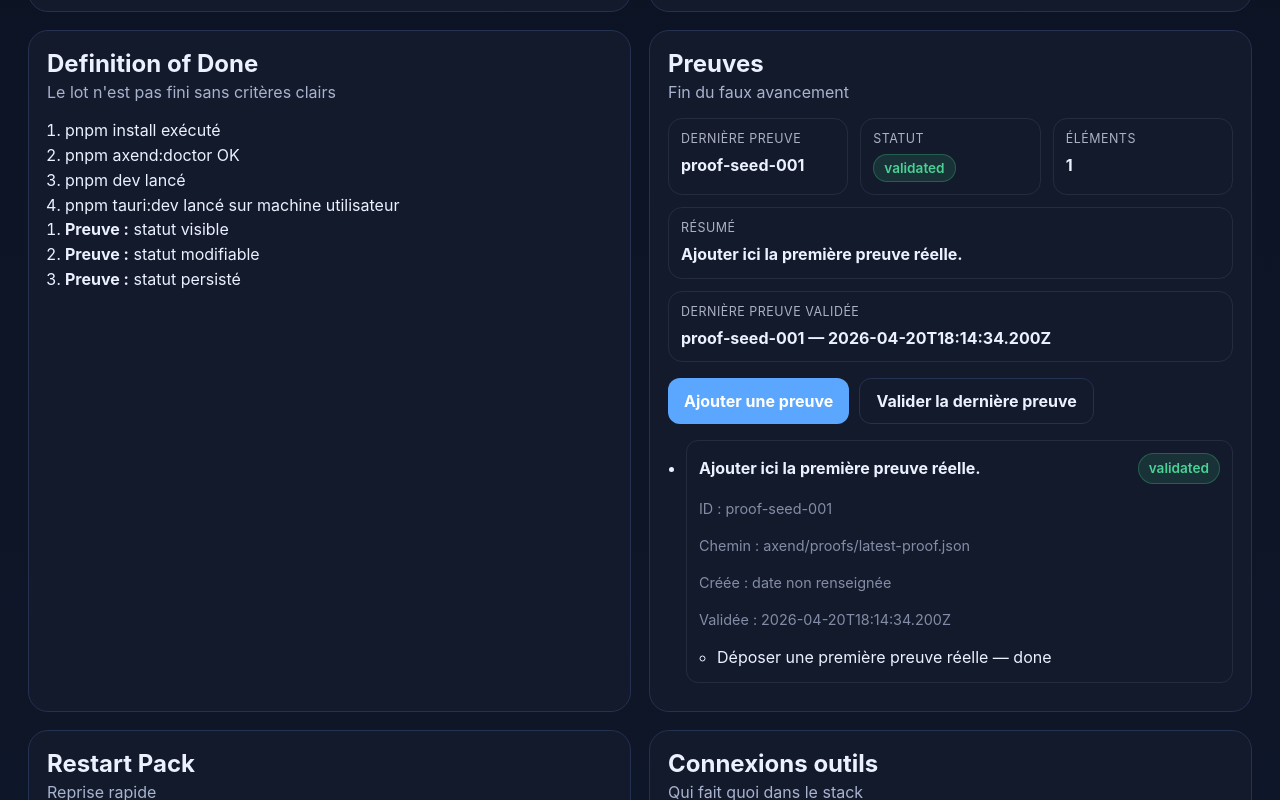
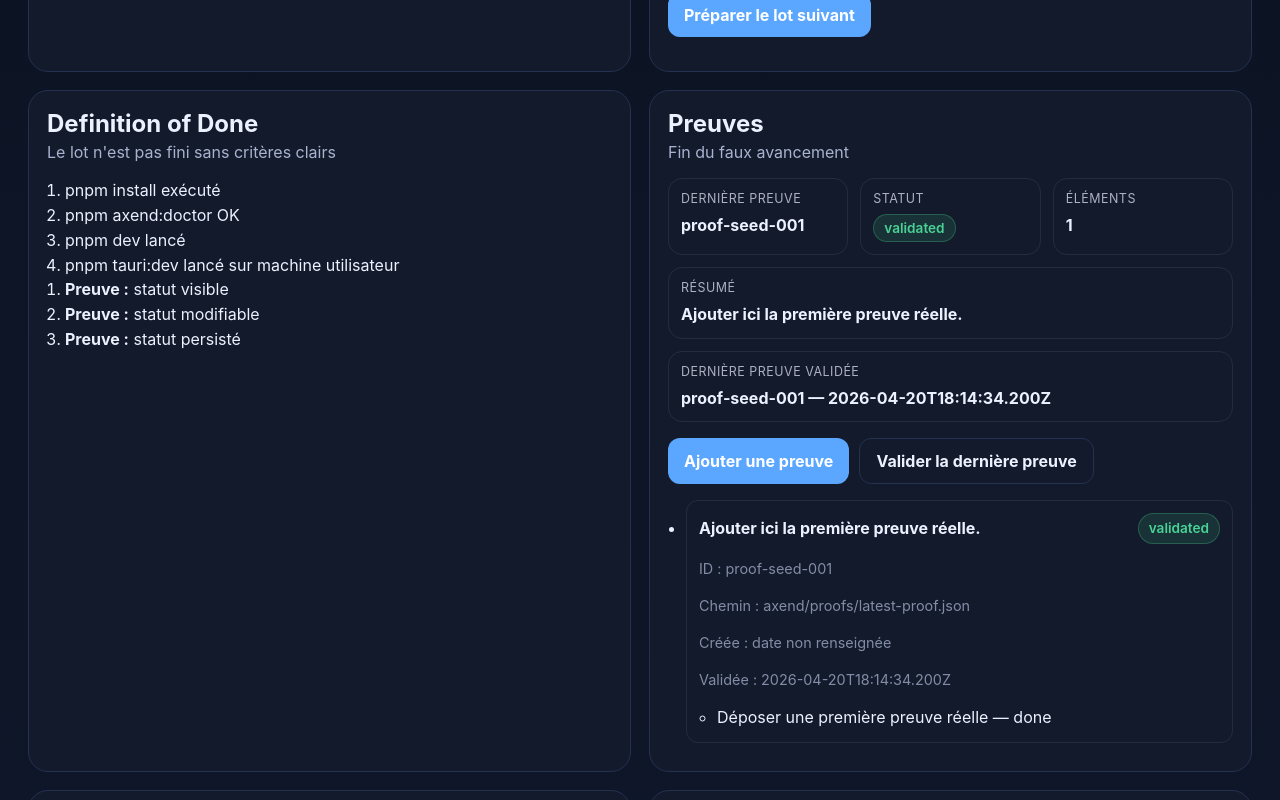
Before and after one commit to unjourinoubliablegers-bot/axend-os, a React (Vite) app: page / in a window 1280 px wide. Both pictures are taken after a click on the button "Valider la dernière preuve". Shown: the part 1559-2359 px from the top of the page. Built offline with nearby package versions, Linux system fonts and the light colour scheme.

Commit message:
feat(lot-08): prepare next lot transition flow

```diff
--- a/src/App.tsx
+++ b/src/App.tsx
@@ -14,6 +14,14 @@ const LOT_STATUS_LABELS: Record<LotStatus, string> = {
   ready_for_validation: 'Prêt à valider',
   validated: 'Validé'
 };
+function getNextLotId(currentLotId: string) {
+  const match = currentLotId.match(/^LOT-(\d+)$/);
+  if (!match) return 'LOT-01';
+
+  const currentNumber = Number(match[1]);
+  const nextNumber = currentNumber + 1;
+  return `LOT-${String(nextNumber).padStart(2, '0')}`;
+}
 function buildRestartPack(projectName: string, lotTitle: string, nextAction: string, blocker: string, lastValidatedProofAt: string | null) {
   return [
     `# RESTART PACK`,
@@ -192,6 +200,30 @@ const lastValidatedProofText = status.lastValidatedProofAt ?? 'Aucune';
       currentLotCompletedAt: validatedAt
     }));
   }
+  function prepareNextLot() {
+    const nextLotId = getNextLotId(lot.lotId);
+
+    setLot((prev) => ({
+      ...prev,
+      lotId: nextLotId,
+      title: `${nextLotId} à définir`,
+      goal: '',
+      definitionOfDone: [],
+      status: 'clear',
+      nextAction: 'Définir le prochain lot',
+      proofExpected: [],
+      blocker: '',
+      filesInScope: []
+    }));
+
+    setStatus((prev) => ({
+      ...prev,
+      currentLotId: nextLotId,
+      currentLotStatus: 'clear',
+      currentValidatedProofId: null,
+      currentLotCompletedAt: null
+    }));
+  }
 
   function resetToSeed() {
     setCore(seedProjectCore);
@@ -200,7 +232,6 @@ const lastValidatedProofText = status.lastValidatedProofAt ?? 'Aucune';
     setProof(seedProofLog);
     setRestartPack(EMPTY_RESTART);
   }
-
   return (
     <div className="app-shell">
       <header className="hero">
@@ -333,6 +364,11 @@ const lastValidatedProofText = status.lastValidatedProofAt ?? 'Aucune';
       <span key={file} className="chip">{file}</span>
     ))}
   </div>
+  {lot.status === 'validated' ? (
+  <div className="button-row">
+    <button onClick={prepareNextLot}>Préparer le lot suivant</button>
+  </div>
+) : null}
 </Panel>
         <Panel title="Definition of Done" subtitle="Le lot n'est pas fini sans critères clairs">
           <ol className="clean-list">
@@ -488,3 +524,4 @@ const lastValidatedProofText = status.lastValidatedProofAt ?? 'Aucune';
     </div>
   );
 }
+0
```
